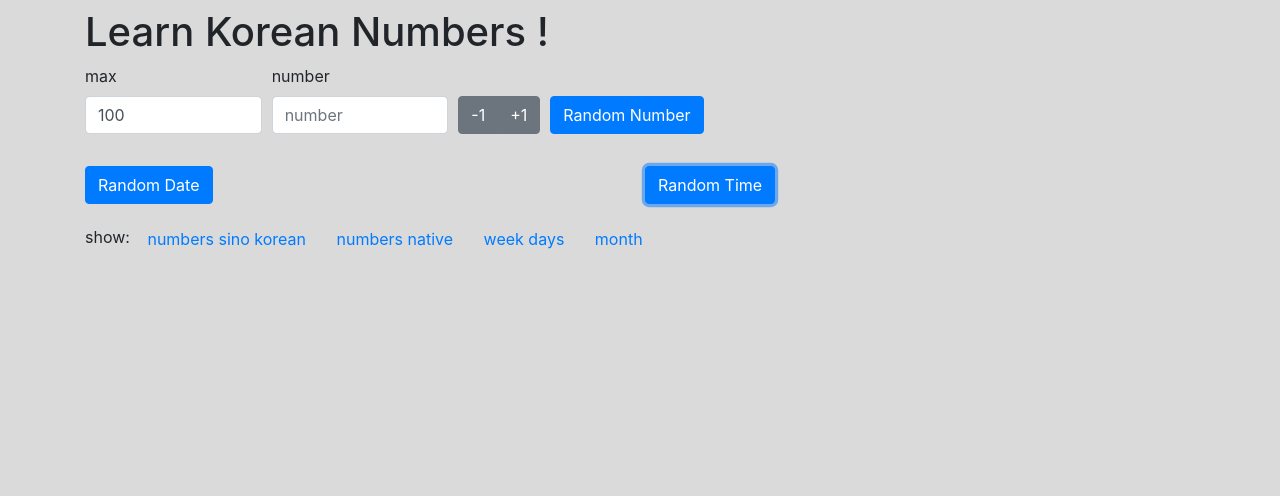
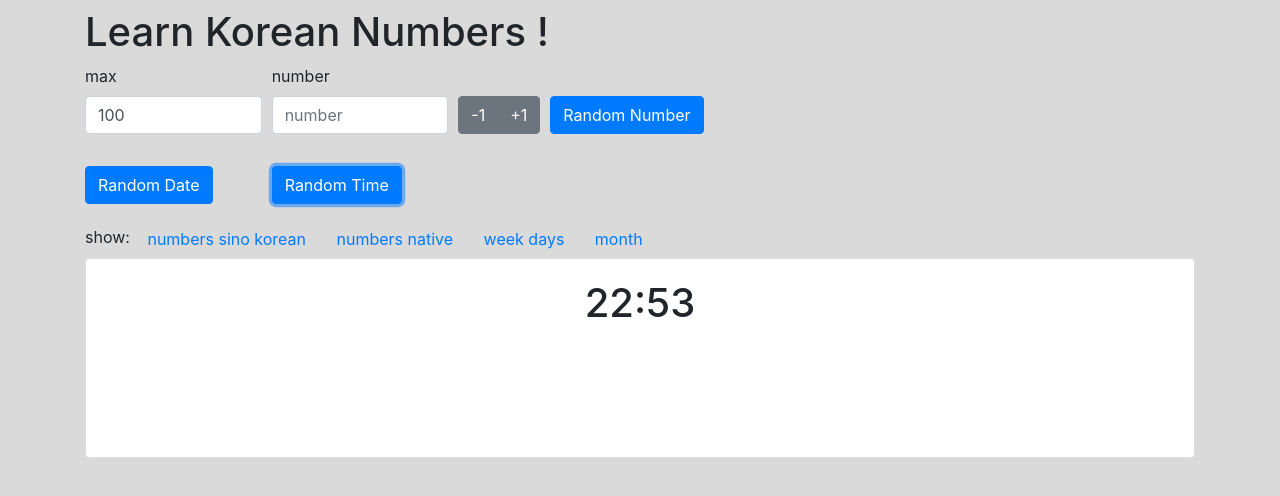
Before and after one commit to jdeflaux/svelte-korean-numbers, a Svelte app: page / in a window 1280 px wide. Both pictures are taken after a click on the button "Random Time". Shown: the top 496 px of the page. Built offline with nearby package versions, Linux system fonts and the light colour scheme.

Commit message:
add time

```diff
--- a/src/App.svelte
+++ b/src/App.svelte
@@ -3,6 +3,7 @@
   import NumberToolbar from "./NumberToolbar.svelte";
   import DateToolbar from "./DateToolbar.svelte";
   import Date from "./Date.svelte";
+  import Time from "./Time.svelte";
   import ListAll from "./ListAll.svelte";
 
   import { number, date, time } from "./stores";
@@ -43,4 +44,8 @@
   {#if showDate}
     <Date />
   {/if}
+
+  {#if showTime}
+    <Time />
+  {/if}
 </main>
--- a/src/DateToolbar.svelte
+++ b/src/DateToolbar.svelte
@@ -17,7 +17,7 @@
 </script>
 
 <div class="form-row mb-2 justify-content-start">
-  <div class="col align-self-end mb-2 mt-3">
+  <div class="col-2 align-self-end mb-2 mt-3">
     <button class="btn btn-primary" on:click={onRandom}>Random Date</button>
   </div>
   <div class="col align-self-end mb-2 mt-3">
--- a/src/Time.svelte
+++ b/src/Time.svelte
@@ -1,28 +1,33 @@
 <script>
-  import dayjs from 'dayjs';
-  export let date;
+  import dayjs from "dayjs";
+  import { time } from "./stores";
+  import { NUMBERS } from "./constants";
 
-  export let numbers;
-  export let monthList;
-  export let weekdays;
+  let englishTime;
+  let koreanTime;
 
-  $: dateString = dayjs(date).format('ddd MMM D');
-  $: monthString = date ? monthList[date.getMonth()] : ''
-  $: dayString = date ? numbers[date.getDate()].sino + '일' : ''
-  $: weekdayString = date ? weekdays[date.getDay()] : ''
+  time.subscribe(newDate => {
+    englishTime = dayjs(newDate).format("HH:mm");
+
+    const hours = newDate ? NUMBERS[newDate.getHours()].native + " 시" : "";
+    const minutes = newDate
+      ? (NUMBERS[newDate.getMinutes()]
+          ? NUMBERS[newDate.getMinutes()].sino
+          : "?") + " 분"
+      : "";
+
+    koreanTime = `${hours} ${minutes}`;
+  });
 </script>
 
-<style>
-</style>
-
-{#if date}
+{#if $time}
   <div class="card reveal-container">
     <div class="card-body text-center">
-      <h1>{dateString}</h1>
+      <h1>{englishTime}</h1>
 
       <div class="row">
         <span class="col">
-          <h2 class="reveal">{weekdayString} {monthString} {dayString}</h2>
+          <h2 class="reveal">{koreanTime}</h2>
         </span>
       </div>
 
```
